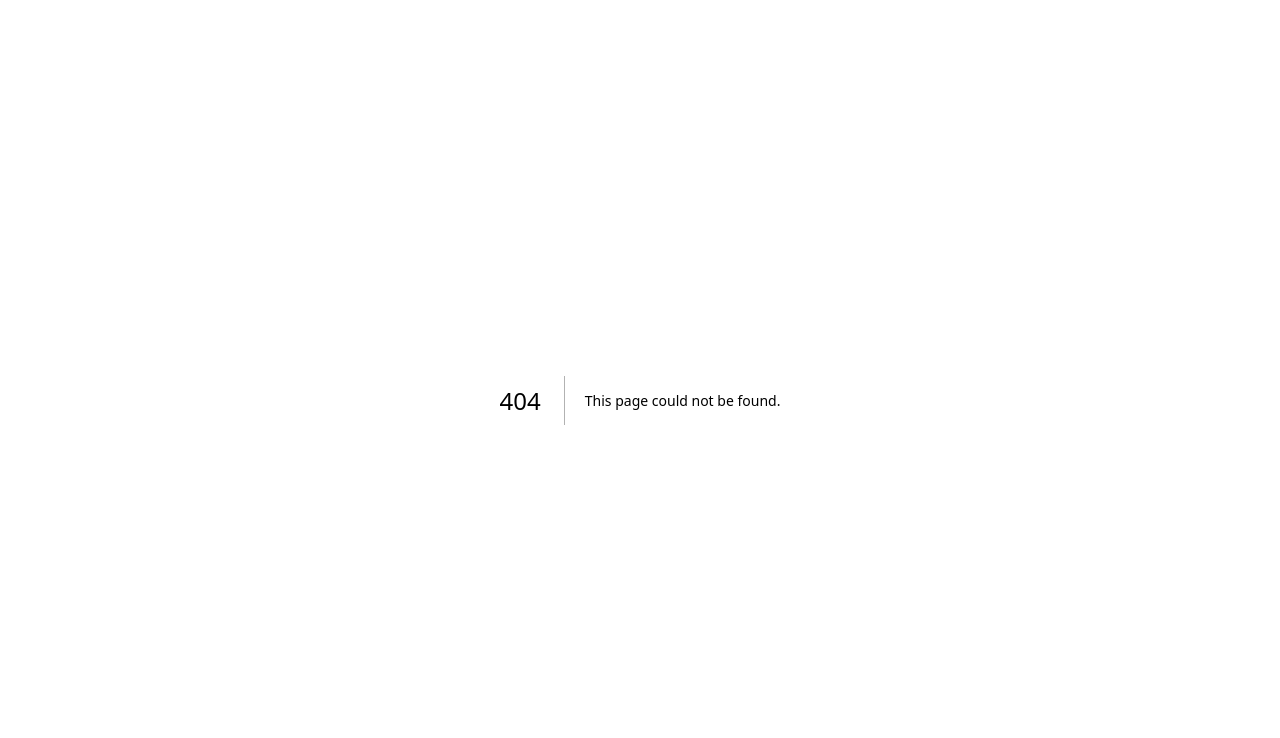
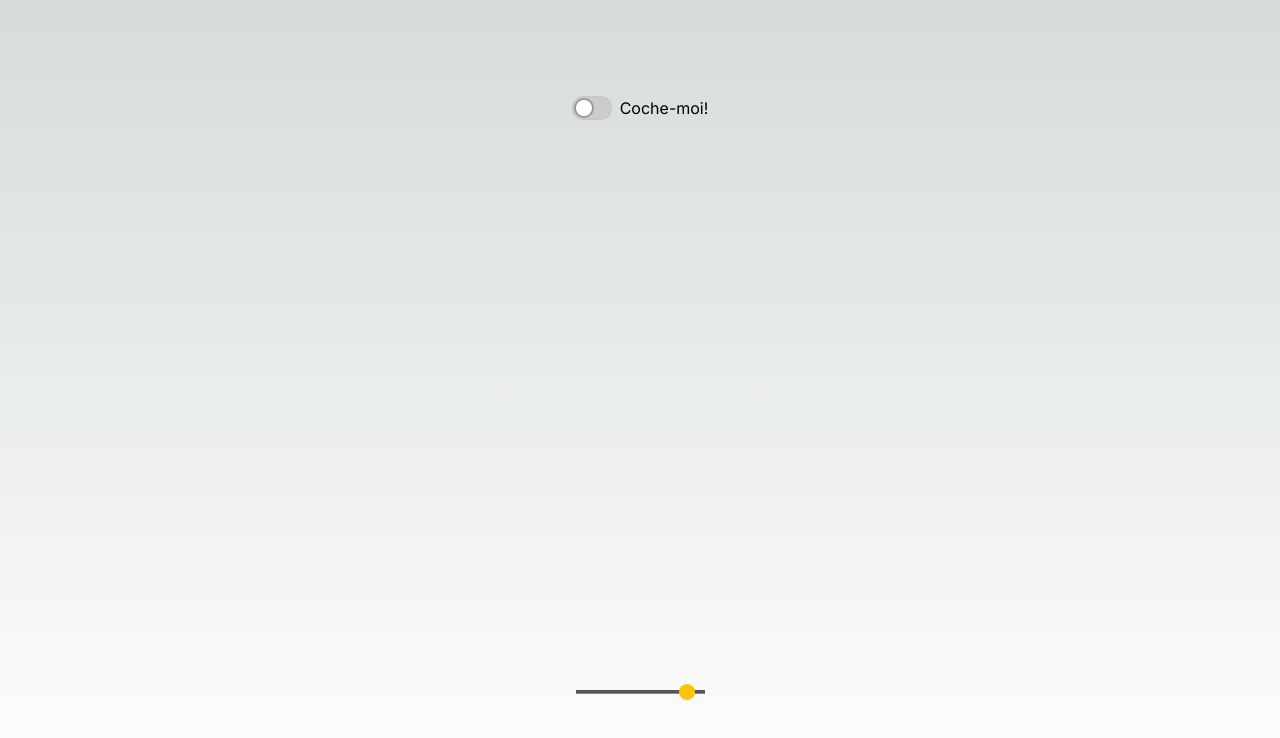
Before and after one commit to AlainGourves/nextjs-components, a Next.js app: page /about in a window 1280 px wide. Before the commit this address had no page. Shown: the top 738 px of the page. Built offline with nearby package versions, Linux system fonts and the light colour scheme.

Commit message:
initial commit

```diff
--- a/package.json
+++ b/package.json
@@ -9,9 +9,10 @@
     "lint": "next lint"
   },
   "dependencies": {
+    "next": "14.0.3",
     "react": "^18",
     "react-dom": "^18",
-    "next": "14.0.3"
+    "sass": "^1.69.5"
   },
   "devDependencies": {
     "typescript": "^5",
--- /dev/null
+++ b/src/app/about/page.tsx
@@ -0,0 +1,41 @@
+'use client'
+import styles from '../page.module.css'
+import Switch from '../components/switch/switch'
+import Slider from '../components/slider/slider';
+import { useState } from 'react';
+
+export default function About() {
+    const [checked, setChecked] = useState(false);
+    const [sliderValue, setSliderValue] = useState<number>()
+
+    const handleCheck = () => {
+        setChecked(!checked)
+    };
+
+    const handleSlider = (ev: any) => {
+        setSliderValue(parseInt(ev.target.value));
+    }
+
+    return (
+        <main className={styles.main}>
+            <div>
+                <Switch
+                    id='1234'
+                    label='Coche-moi!'
+                    checked={checked}
+                    disabled={false}
+                    onChange={handleCheck}
+                />
+            </div>
+            <div>
+                <Slider
+                    id='3456'
+                    min={0}
+                    max={100}
+                    value={92}
+                    onChange={handleSlider}
+                />
+            </div>
+        </main>
+    )
+}
--- /dev/null
+++ b/src/app/components/slider/slider.module.scss
@@ -0,0 +1,76 @@
+// Slider -------------------------\
+$track-w: 100%;
+$track-h: 0.25em;
+$thumb-d: 1em;
+$track-c: #555;
+$progr-c: #f9c50b;
+
+@mixin track() {
+    box-sizing: border-box;
+    border: none;
+    border-bottom: 1px solid rgb(255 255 255 / 30%);
+    width: $track-w;
+    height: $track-h;
+    background: $track-c;
+    background-image: linear-gradient(90deg, $progr-c, $progr-c);
+    background-size: calc(var(--time-slider__output, 0) * 1%) $track-h; // explicit height: bug in Safari otherwise
+    background-repeat: repeat-y;
+}
+
+@mixin thumb() {
+    box-sizing: border-box;
+    border: none;
+    width: $thumb-d;
+    height: $thumb-d;
+    border-radius: 50%;
+    background: $progr-c;
+}
+
+.slider {
+
+    & [type="range"] {
+        &,
+        &::-webkit-slider-thumb {
+            appearance: none;
+            -webkit-appearance: none;
+        }
+
+        flex: 1;
+        margin: 0;
+        padding: 0;
+        width: 100%;
+        min-height: $thumb-d;
+        background: transparent;
+        font: inherit;
+
+        &::-webkit-slider-runnable-track {
+            @include track();
+        }
+
+        &::-moz-range-track {
+            @include track;
+        }
+
+        &::-ms-track {
+            @include track;
+        }
+
+        &::-webkit-slider-thumb {
+            margin-top: 0.5 * ($track-h - $thumb-d);
+            @include thumb;
+        }
+
+        &::-moz-range-thumb {
+            @include thumb;
+        }
+
+        &::-ms-thumb {
+            margin-top: 0;
+            @include thumb;
+        }
+
+        &::-ms-tooltip {
+            display: none;
+        }
+    }
+}
--- /dev/null
+++ b/src/app/components/slider/slider.tsx
@@ -0,0 +1,26 @@
+
+'use client'
+import sliderStyles from './slider.module.scss';
+
+export default function Slider(props: any) {
+
+    return (
+        <label
+            htmlFor={props.id}
+            className={`${sliderStyles['slider']}`}
+        >
+            <input
+                type='range'
+                role='slider'
+                id={props.id}
+                aria-disabled={props.disabled}
+                min={props.min}
+                max={props.max}
+                value={props.value}
+                onChange={(props.onChange) ? props.onChange : null}
+                />
+                <output>{props.output}</output>
+                <span>{props.label}</span>
+        </label>
+    )
+}
--- /dev/null
+++ b/src/app/components/switch/switch.module.scss
@@ -0,0 +1,133 @@
+.switch {
+    // ----------------------------- Dimensions
+    --thumb-size: 1rem;
+    --track-size: calc(var(--thumb-size) * 2);
+    --track-padding: calc(var(--thumb-size) / 4);
+    --highlight-size: calc(var(--track-padding) / 2);
+
+    // ----------------------------- Colors
+    --clr: hsl(209 60% 50%);// Primary color
+    --switch-h: 209;
+    --switch-s: 60%;
+    --switch-l: 50%;
+
+    --thumb: hsl(0, 0%, 100%);
+    --thumb-highlight: hsla(0, 0%, 0%, .25);
+
+    --track-active: hsl(var(--switch-h) var(--switch-s) var(--switch-l));
+    --track-inactive: hsl(80, 0%, 80%);
+
+    --thumb-color: var(--thumb);
+    --thumb-color-highlight: var(--thumb-highlight);
+    --track-color-active: var(--track-active);
+    --track-color-inactive: var(--track-inactive);
+
+    @media (prefers-color-scheme: dark) {
+        --thumb: hsl(0, 0%, 10%);
+        --thumb-highlight: hsla(0, 0%, 100%, .25);
+
+        --track-active: hsl(var(--switch-h) var(--switch-s) calc(var(--switch-l) - 15%));
+        --track-inactive: hsl(80, 0%, 35%);
+    }
+
+    // ----------------------------- Animation
+    --switch-anim-dur: .2s;
+    --switch-anim-fn: ease-out;
+
+    // ----------------------------- Layout
+    display: flex;
+    align-items: center;
+    justify-content: flex-end;
+    gap: .5rem; // distance between Swith & Label
+
+    &.label {
+        &-right {
+            flex-direction: row-reverse;
+        }
+
+        &-above {
+            flex-direction: column;
+        }
+
+        &-under {
+            flex-direction: column-reverse;
+        }
+    }
+
+    &>[type="checkbox"] {
+        --thumb-position: 0%;
+
+        appearance: none;
+        inline-size: var(--track-size);
+        block-size: var(--thumb-size);
+        padding: var(--track-padding);
+
+        border: none;
+        border-radius: var(--track-size);
+        outline-offset: 5px;
+        box-sizing: content-box;
+
+        background-color: var(--track-color-inactive);
+        box-shadow: 0 0 calc(var(--track-padding) / 2) rgba(0, 0, 0, .125) inset;
+
+        flex-shrink: 0; // flex item can't shrink, space is preserved for the switch
+        display: grid;
+        align-items: center;
+        grid: [track] 1fr / [track] 1fr;
+
+        transition: background-color var(--switch-anim-dur) linear;
+
+        &::before {
+            // Thumb
+            content: '';
+            grid-area: track;
+            inline-size: var(--thumb-size);
+            block-size: var(--thumb-size);
+
+            background-color: var(--thumb-color);
+            border-radius: 50%;
+
+            box-shadow: 0 0 0 var(--highlight-size) var(--thumb-color-highlight);
+            transform: translateX(var(--thumb-position));
+            transition:
+                transform var(--switch-anim-dur) var(--switch-anim-fn),
+                box-shadow var(--switch-anim-dur) var(--switch-anim-fn);
+        }
+
+        &:checked {
+            --thumb-position: calc(var(--track-size) - 100%);
+            background-color: var(--track-color-active);
+        }
+
+        &:disabled {
+            --thumb-color: transparent;
+            cursor: not-allowed;
+
+            &::before {
+                box-shadow: 0 0 0 var(--highlight-size) hsla(0, 0%, 100%, .5) inset;
+
+                @media (prefers-color-scheme: dark) {
+                    box-shadow: 0 0 0 var(--highlight-size) hsla(0, 0%, 0%, .5) inset;
+
+                }
+            }
+        }
+
+        &:not(:disabled):hover::before {
+            --highlight-size: calc(var(--thumb-size) / 2);
+            cursor: pointer;
+        }
+    }
+
+    // ----------------------------- Interactions
+    cursor: pointer;
+    user-select: none; // label's text is not selectable
+    -webkit-tap-highlight-color: transparent;
+}
+
+
+@media (prefers-reduced-motion: reduce) {
+    .switch {
+        --switch-anim-dur: 0; // no transition
+    }
+}
--- /dev/null
+++ b/src/app/components/switch/switch.tsx
@@ -0,0 +1,22 @@
+'use client'
+import switchStyles from './switch.module.scss';
+
+export default function Switch(props: any) {
+
+    return (
+        <label
+            htmlFor={props.id}
+            className={`${switchStyles.switch} ${switchStyles['label-right']}`}
+        >
+            <span>{props.label}</span>
+            <input
+                type='checkbox'
+                role='switch'
+                id={props.id}
+                aria-disabled={props.disabled}
+                checked={props.checked}
+                onChange={(props.onChange) ? props.onChange : null}
+            />
+        </label>
+    )
+}
--- a/tsconfig.json
+++ b/tsconfig.json
@@ -1,6 +1,6 @@
 {
   "compilerOptions": {
-    "target": "es5",
+    "target": "es6",
     "lib": ["dom", "dom.iterable", "esnext"],
     "allowJs": true,
     "skipLibCheck": true,
```
Also changed, not shown: src/app/page.tsx (+16 -7 lines), src/app/components/select/select.module.scss (added), src/app/components/select/select.tsx (added), 1 other file (tests, documents, lock files or other folders).
